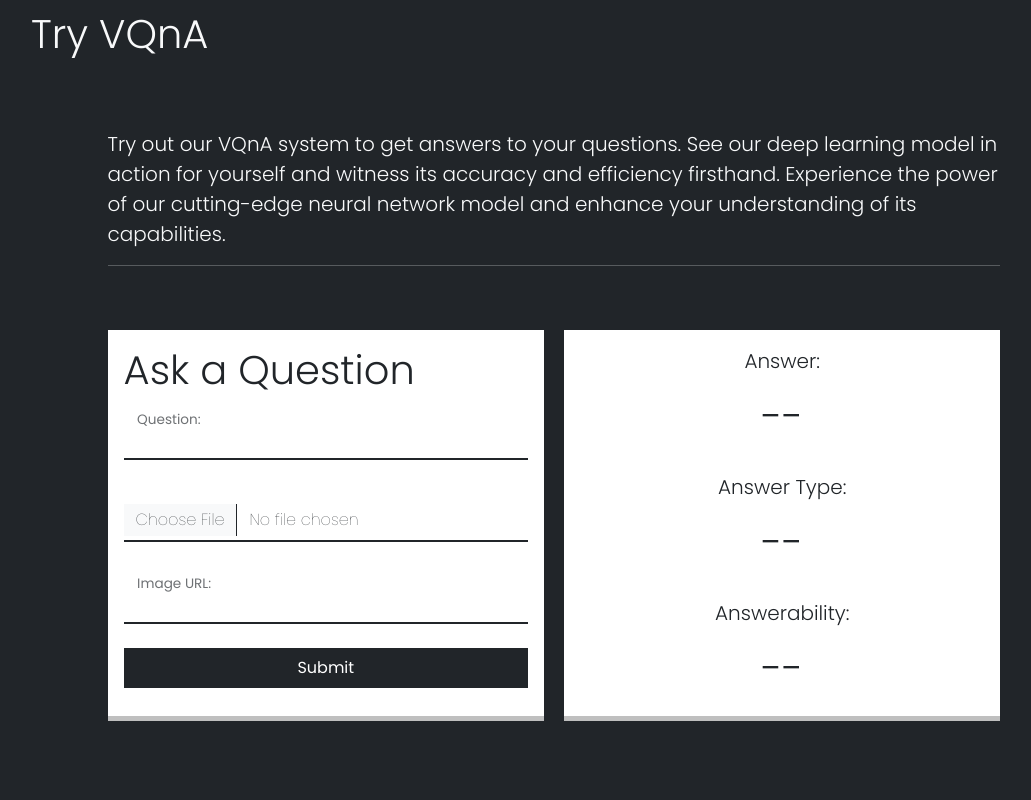
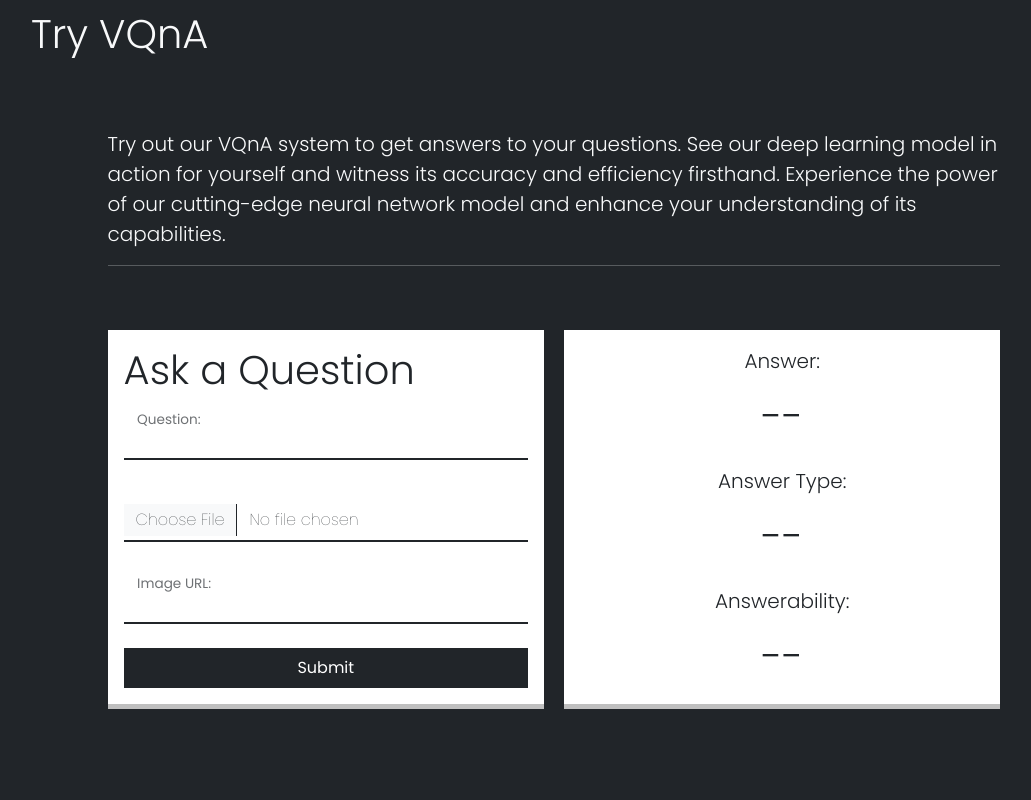
Before and after one commit to MohammadHelaly/neural-visions, a React (Create React App) app in the folder client/: page / in a window 1280 px wide. Shown: the part 920-1720 px from the top of the page, without its empty margins (86-1117 px from the left). Built offline with nearby package versions, Linux system fonts and the light colour scheme.

Commit message:
Update styling

```diff
--- a/client/src/components/AboutSection/AboutSection.module.css
+++ b/client/src/components/AboutSection/AboutSection.module.css
@@ -2,7 +2,6 @@
 	position: relative;
 	z-index: 1;
 	margin: 0 10% 0 10%;
-	overflow-x: hidden;
 }
 
 .about-content {
--- a/client/src/components/ContactSection/ContactSection.module.css
+++ b/client/src/components/ContactSection/ContactSection.module.css
@@ -2,7 +2,6 @@
 	position: relative;
 	z-index: 1;
 	margin: 0 10% 0 10%;
-	overflow-x: hidden;
 }
 
 .contact-paragraph {
--- a/client/src/components/Miscellaneous/SectionHeader.module.css
+++ b/client/src/components/Miscellaneous/SectionHeader.module.css
@@ -23,7 +23,6 @@
 	opacity: 0;
 	transition: all 1s !important;
 	position: relative;
-	overflow: hidden;
 	/* font-weight: 350 !important; */
 	margin-bottom: 10px !important;
 }
--- a/client/src/components/VQnASection/VQnAForm.js
+++ b/client/src/components/VQnASection/VQnAForm.js
@@ -93,7 +93,7 @@ const VQnAForm = () => {
 		<div className={styles["vqna"]}>
 			<div ref={formRef1} className={`${styles["vqna-form"]} mt-5`}>
 				<div className={`card ${styles["form-card"]}`}>
-					<div className="card-body">
+					<div className={`card-body ${styles["form-content"]}`}>
 						<h1 className="card-title text-dark display-6">
 							Ask a Question
 						</h1>
@@ -171,18 +171,24 @@ const VQnAForm = () => {
 				<div className={`card ${styles["form-card"]}`}>
 					<div className="card-body text-center">
 						<div ref={resultsRef} className={styles["results"]}>
+							<div>
 								<p className="lead text-dark">Answer:</p>
-							<h2 className="display-6 text-dark">{answer}</h2>
-							<br />
+								<h2 className="display-6 text-dark">
+									{answer}
+								</h2>
+							</div>
+							<div>
 								<p className="lead text-dark">Answer Type:</p>
 								<h2 className="display-6 text-dark">
 									{answerType}
 								</h2>
-							<br />
+							</div>
+							<div>
 								<p className="lead text-dark">Answerability:</p>
-							<h3 className="display-6 text-dark">
+								<h2 className="display-6 text-dark">
 									{answerability}
-							</h3>
+								</h2>
+							</div>
 						</div>
 					</div>
 				</div>
--- a/client/src/components/VQnASection/VQnAForm.module.css
+++ b/client/src/components/VQnASection/VQnAForm.module.css
@@ -22,6 +22,12 @@
 	border: 0;
 	border-bottom: 5px solid rgba(124, 124, 124, 0.486) !important;
 	height: 100%;
+}
+
+.form-content {
+	display: flex;
+	flex-direction: column;
+	justify-content: space-between;
 }
 
 .form-field {
@@ -98,6 +104,10 @@
 .results {
 	opacity: 0;
 	transition: all 2s ease-in;
+	height: 100%;
+	display: flex;
+	flex-direction: column;
+	justify-content: space-between;
 }
 
 .animate {
--- a/client/src/components/VQnASection/VQnASection.module.css
+++ b/client/src/components/VQnASection/VQnASection.module.css
@@ -5,7 +5,6 @@
 	z-index: 1;
 	/* width: 100%; */
 	margin: 0 10% 0 10%;
-	overflow-x: hidden;
 }
 
 .vqna-intro {
```
Lines whose indentation alone changed are shown as unchanged.
